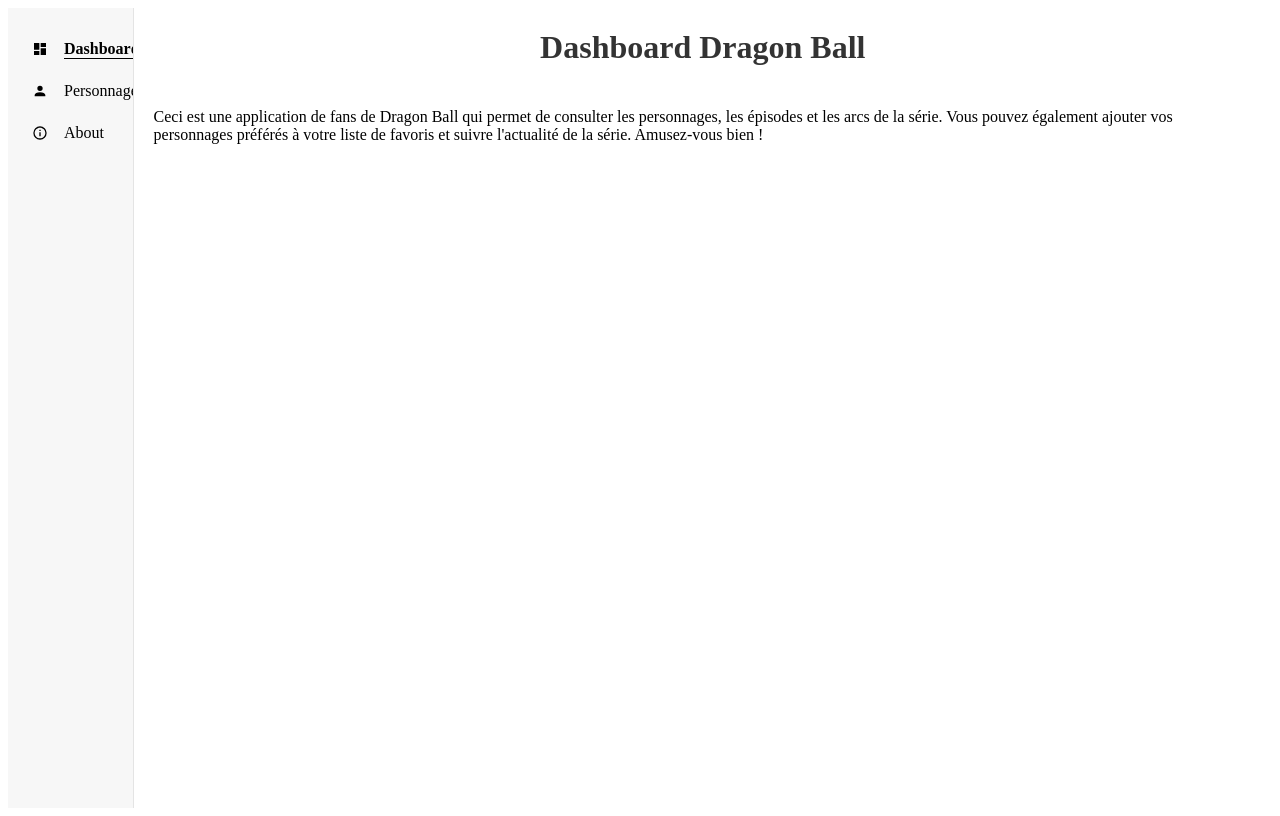
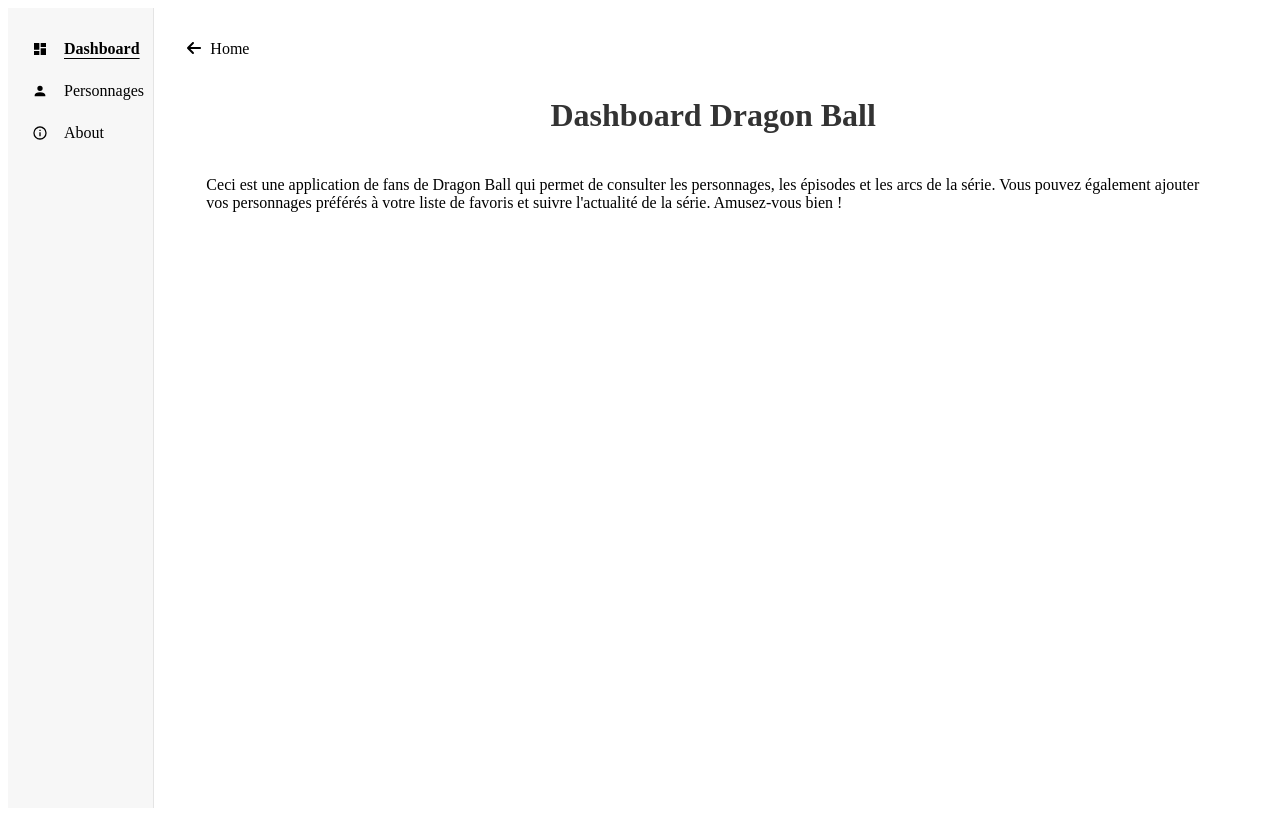
Before and after one commit to apally-orange/dragonball-app, a React (Vite) app: page / in a window 1280 px wide. Built offline with nearby package versions, Linux system fonts and the light colour scheme.

Commit message:
add basic breadcrumb

```diff
--- a/package.json
+++ b/package.json
@@ -21,9 +21,9 @@
     "@tanstack/react-table": "^8.21.3",
     "@tanstack/router-plugin": "^1.132.0",
     "axios": "^1.13.5",
-    "lucide-react": "^0.545.0",
     "react": "^19.2.0",
     "react-dom": "^19.2.0",
+    "react-icons": "^5.6.0",
     "tailwindcss": "^4.1.18",
     "zod": "^4.3.6"
   },
--- /dev/null
+++ b/src/components/breadcrumb.scss
@@ -0,0 +1,24 @@
+
+
+.breadcrumb {
+    display: flex;
+    justify-content: center;
+    align-items: center;
+    gap: 0.5rem;
+    font-size: 1rem;
+    color: var(--foreground);
+
+    &__item {
+        display: flex;
+        gap: 0.5rem;
+
+        &__link {
+            text-decoration: none;
+            color: inherit;
+            padding: 0.25rem 0.5rem;
+            display: inline-block;
+            vertical-align: middle;
+        }
+    }
+
+}
--- a/src/navigation/router-breadcrumb.tsx
+++ b/src/components/breadcrumb.tsx
@@ -1,5 +1,6 @@
-import { AnyRouteMatch, Link, useMatches } from "@tanstack/react-router";
-import { ChevronRight } from "lucide-react";
+import { AnyRouteMatch, Link, useRouterState } from "@tanstack/react-router";
+import { FaChevronRight } from "react-icons/fa6";
+
 
 export type BreadcrumbValue =
   | string
@@ -12,7 +13,7 @@
 };
 
 export function RouterBreadcrumb() {
-  const matches = useMatches();
+  const matches = useRouterState({ select: (s) => s.matches })
 
   console.log("matches:", matches);
 
@@ -54,10 +55,10 @@
               </span>
             ) : (
               <>
-                <Link className='breadcrumb__link' to={crumb.path}>
+                <Link className='breadcrumb__item__link' to={crumb.path}>
                   {crumb.label}
                 </Link>
-                <ChevronRight />
+                <FaChevronRight />
               </>
             )}
           </span>
--- a/src/components/layout.scss
+++ b/src/components/layout.scss
@@ -6,4 +6,31 @@
   justify-content: space-between;
   height: 100vh;
   overflow: hidden;
+
+  &__content {
+    flex-direction: column;
+    display: flex;
+    width: 100%;
+    overflow: auto;
+    padding: 2rem;
+
+    &__breadcrumbs {
+      display: flex;
+      gap: 0.5rem;
+      margin-bottom: 1rem;
+
+      button {
+        background: none;
+        border: none;
+        cursor: pointer;
+        font-size: 1rem;
+        padding: 0;
+
+        &:hover {
+          text-decoration: underline;
+        }
+      }
+
+    }
+  }
 }
--- a/src/components/layout.tsx
+++ b/src/components/layout.tsx
@@ -1,4 +1,7 @@
+import { RouterBreadcrumb } from "@/components/breadcrumb"
+import { useRouter } from "@tanstack/react-router"
 import { PropsWithChildren } from "react"
+import { FaArrowLeft } from 'react-icons/fa6'
 import "./layout.scss"
 import { SideNav } from "./nav/side-nav"
 
@@ -11,10 +14,22 @@
     showNav,
     children,
 }: PropsWithChildren<LayoutProps>) {
+    const router = useRouter()
+
     return (
         <div className="layout">
             {showNav && <SideNav />}
-            {children}
+            <div className="layout__content">
+                <div className="layout__content__breadcrumbs">
+                    <button
+                        onClick={() => router.history.back()}
+                    >
+                        <FaArrowLeft />
+                    </button>
+                    {showNav && <RouterBreadcrumb />}
+                </div>
+                {children}
+            </div>
         </div>
     )
 }
--- a/src/main.tsx
+++ b/src/main.tsx
@@ -2,7 +2,7 @@
 import { QueryClient, QueryClientProvider } from '@tanstack/react-query'
 import { RouterProvider, createRouter } from '@tanstack/react-router'
 import ReactDOM from 'react-dom/client'
-import { BreadcrumbValue } from './navigation/router-breadcrumb'
+import { BreadcrumbValue } from './components/breadcrumb'
 import { routeTree } from './routeTree.gen'
 
 const queryClient = new QueryClient()
--- a/src/routes/_app/characters/$characterId.tsx
+++ b/src/routes/_app/characters/$characterId.tsx
@@ -5,7 +5,7 @@
 
 export const Route = createFileRoute('/_app/characters/$characterId')({
     staticData: {
-        breadcrumb: (match) => `#${match.params.characterId}`,
+        breadcrumb: (match) => ['Characters', `#${match.params.characterId}`],
     },
     component: RouteComponent,
     beforeLoad: async ({ params }) => {
```
Also changed, not shown: src/navigation/breadcrumb.scss (deleted, +0 -37 lines), 1 other file (tests, documents, lock files or other folders).
